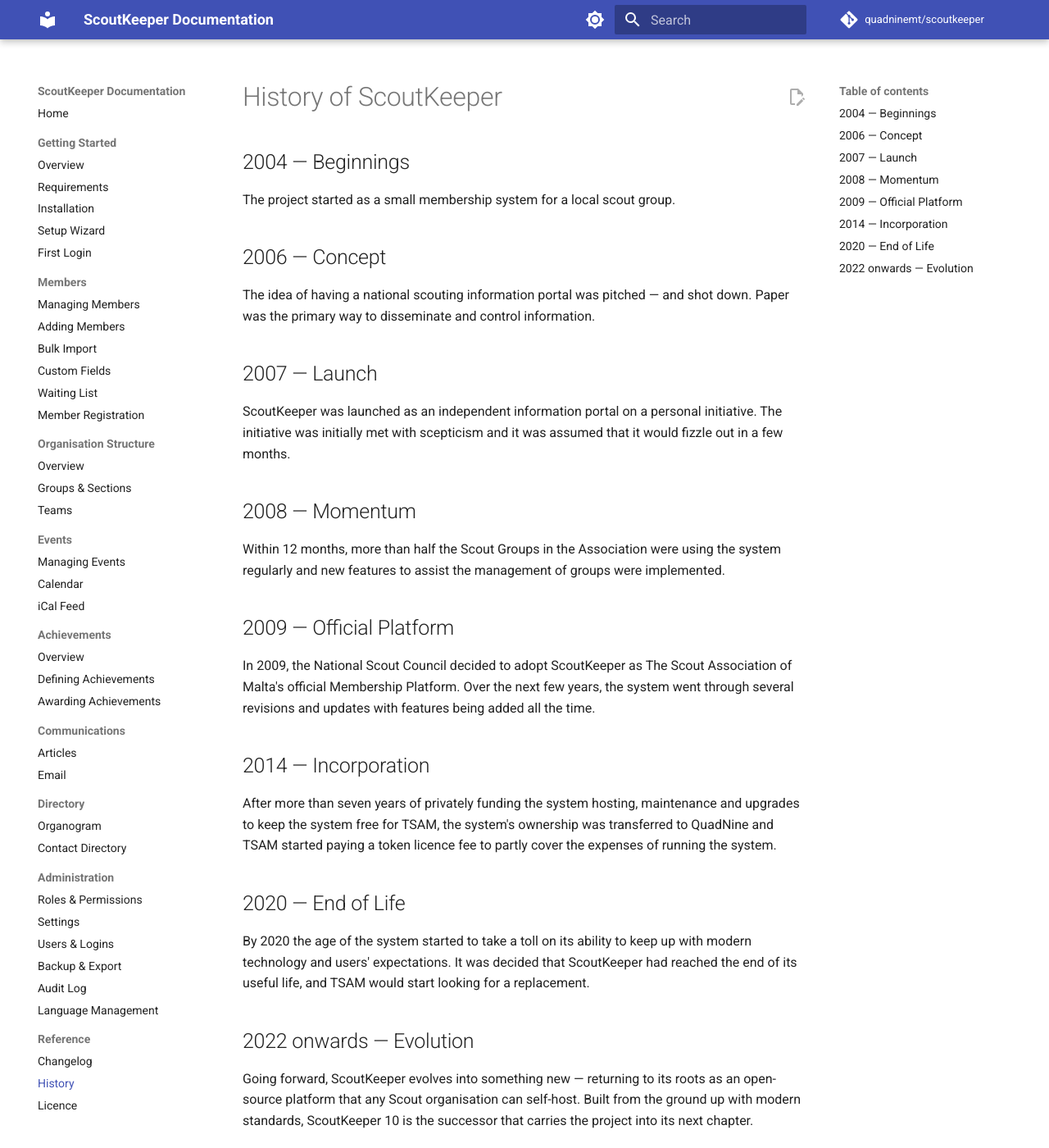
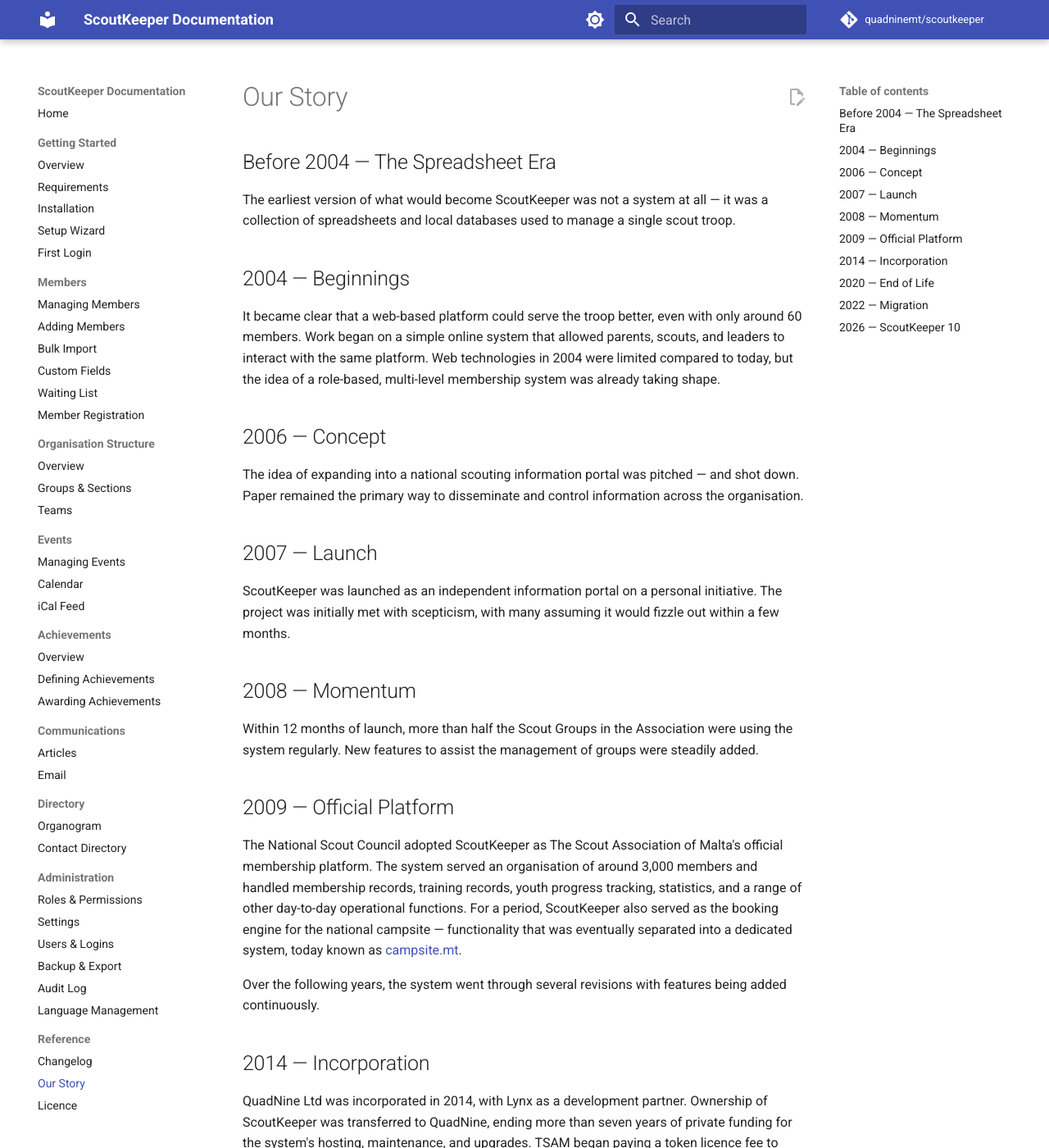
Before and after one commit to dbmalta/q9-sk10, an MkDocs documentation site: the page built from user-docs/reference/history.md, in a window 1280 px wide and 1400 px high. Shown: the whole window at 82% size. Built offline with MkDocs 1.6.1 and Material for MkDocs 9.7.7, drawn with Linux system fonts in a browser that asks for light colours; comment, search, counter and statistics services are not loaded; some of the changed text lies outside the part shown.

Commit message:
Expand history page into 'Our Story' with full narrative and vision
Adds pre-2004 origins, TSAM platform details (~3,000 members, campsite.mt
spinoff), QuadNine incorporation context, 2022 migration and the reasoning
behind the open-source decision, and SK10 vision covering both the practical
and indirect governance impact goals.

Renames nav label from 'History' to 'Our Story'.

```diff
--- a/mkdocs.yml
+++ b/mkdocs.yml
@@ -92,5 +92,5 @@
     - Language Management: admin/language-management.md
   - Reference:
     - Changelog: reference/changelog.md
-    - History: reference/history.md
+    - Our Story: reference/history.md
     - Licence: reference/licence.md
--- a/user-docs/reference/history.md
+++ b/user-docs/reference/history.md
@@ -1,33 +1,51 @@
-# History of ScoutKeeper
+# Our Story
+
+## Before 2004 — The Spreadsheet Era
+
+The earliest version of what would become ScoutKeeper was not a system at all — it was a collection of spreadsheets and local databases used to manage a single scout troop.
 
 ## 2004 — Beginnings
 
-The project started as a small membership system for a local scout group.
+It became clear that a web-based platform could serve the troop better, even with only around 60 members. Work began on a simple online system that allowed parents, scouts, and leaders to interact with the same platform. Web technologies in 2004 were limited compared to today, but the idea of a role-based, multi-level membership system was already taking shape.
 
 ## 2006 — Concept
 
-The idea of having a national scouting information portal was pitched — and shot down. Paper was the primary way to disseminate and control information.
+The idea of expanding into a national scouting information portal was pitched — and shot down. Paper remained the primary way to disseminate and control information across the organisation.
 
 ## 2007 — Launch
 
-ScoutKeeper was launched as an independent information portal on a personal initiative. The initiative was initially met with scepticism and it was assumed that it would fizzle out in a few months.
+ScoutKeeper was launched as an independent information portal on a personal initiative. The project was initially met with scepticism, with many assuming it would fizzle out within a few months.
 
 ## 2008 — Momentum
 
-Within 12 months, more than half the Scout Groups in the Association were using the system regularly and new features to assist the management of groups were implemented.
+Within 12 months of launch, more than half the Scout Groups in the Association were using the system regularly. New features to assist the management of groups were steadily added.
 
 ## 2009 — Official Platform
 
-In 2009, the National Scout Council decided to adopt ScoutKeeper as The Scout Association of Malta's official Membership Platform. Over the next few years, the system went through several revisions and updates with features being added all the time.
+The National Scout Council adopted ScoutKeeper as The Scout Association of Malta's official membership platform. The system served an organisation of around 3,000 members and handled membership records, training records, youth progress tracking, statistics, and a range of other day-to-day operational functions. For a period, ScoutKeeper also served as the booking engine for the national campsite — functionality that was eventually separated into a dedicated system, today known as [campsite.mt](https://campsite.mt).
+
+Over the following years, the system went through several revisions with features being added continuously.
 
 ## 2014 — Incorporation
 
-After more than seven years of privately funding the system hosting, maintenance and upgrades to keep the system free for TSAM, the system's ownership was transferred to QuadNine and TSAM started paying a token licence fee to partly cover the expenses of running the system.
+QuadNine Ltd was incorporated in 2014, with Lynx as a development partner. Ownership of ScoutKeeper was transferred to QuadNine, ending more than seven years of private funding for the system's hosting, maintenance, and upgrades. TSAM began paying a token licence fee to partly cover the costs of running the platform.
 
 ## 2020 — End of Life
 
-By 2020 the age of the system started to take a toll on its ability to keep up with modern technology and users' expectations. It was decided that ScoutKeeper had reached the end of its useful life, and TSAM would start looking for a replacement.
+By 2020, the system was built on technology approaching fifteen years old. Keeping pace with modern browsers and the expectations of members had become increasingly difficult. It was decided that ScoutKeeper had reached the end of its useful life, and TSAM would begin looking for a replacement.
 
-## 2022 onwards — Evolution
+## 2022 — Migration
 
-Going forward, ScoutKeeper evolves into something new — returning to its roots as an open-source platform that any Scout organisation can self-host. Built from the ground up with modern standards, ScoutKeeper 10 is the successor that carries the project into its next chapter.
+TSAM adopted a new commercial membership platform and migrated its data from ScoutKeeper. The cost of the commercial system prompted some reflection on whether a capable, open-source alternative could fill that gap for organisations that cannot justify similar fees. At the time, it remained an idea rather than a plan.
+
+## 2026 — ScoutKeeper 10
+
+Over time, Kevin's involvement in the wider Scout movement gave him a clearer picture of the challenges facing smaller organisations. Many lack the resources or technical expertise to build or commission a proper membership system, leaving them to manage their affairs with spreadsheets and workarounds — the same starting point ScoutKeeper itself came from two decades earlier. Larger, better-funded associations have no such problem. The gap is real, and it shows.
+
+Making ScoutKeeper 10 open source was not an obvious decision. It means forgoing potential revenue. But the alternative — a commercial product that prices out the organisations that need it most — felt like the wrong answer. An open-source platform that any organisation can copy, install, and use with minimal cost or technical knowledge creates a more level playing field.
+
+The vision behind ScoutKeeper 10 has two sides. The first is practical: a Scout organisation exists to deliver scouting to young people, and it should not have to spend precious volunteer time and limited funds on administration that a well-built, freely available system could handle. Better tools mean better governance, and better governance means more energy left for the things that actually matter.
+
+The second is less direct. The Scout movement has well-established policies and recommended practices for how organisations should be run — but translating those into day-to-day reality can be daunting, particularly for smaller groups without dedicated administrative support. ScoutKeeper 10 is designed with those processes built in, making it easier to simply do things the right way. For organisations that choose not to use the system at all, it can still serve as a working reference — a concrete example of how good governance practices can be implemented in practice, not just described in a policy document.
+
+Development began in earnest at the start of 2026. ScoutKeeper 10 is a personal project by Kevin Camilleri, funded through QuadNine and developed with support from Lynx.
```
